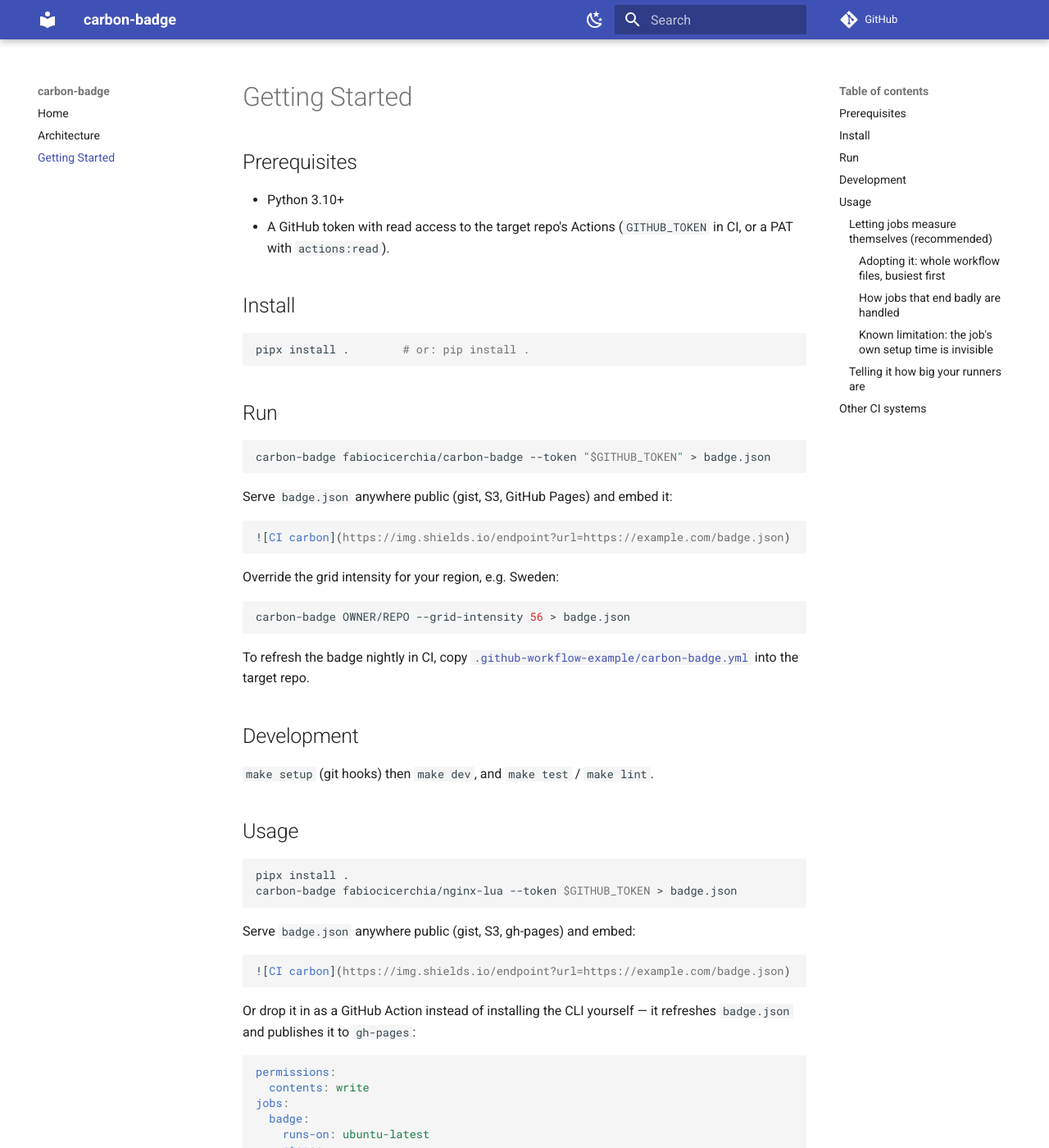
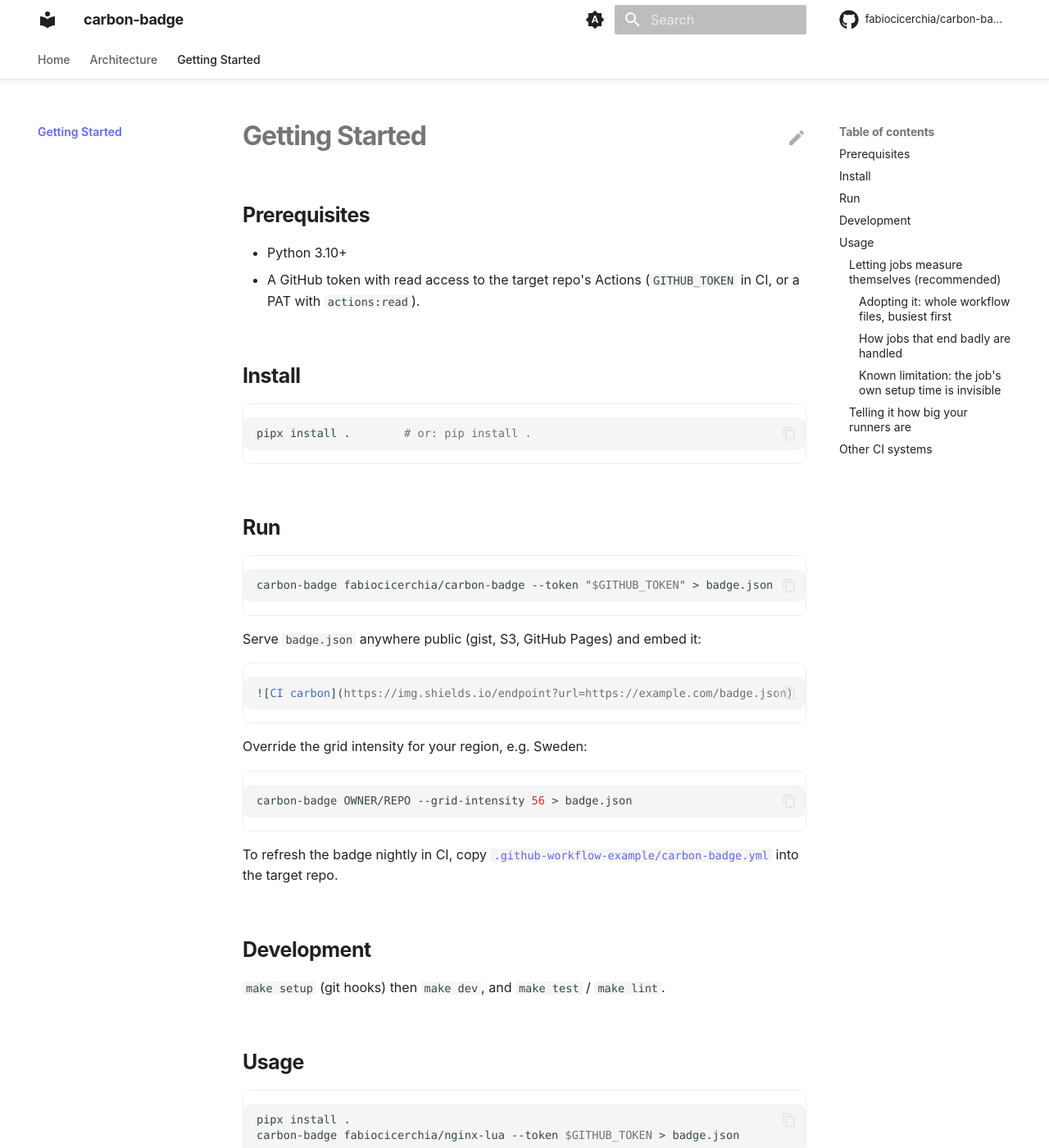
Before and after one commit to fabiocicerchia/carbon-badge, an MkDocs documentation site: the page built from docs/getting-started.md, in a window 1280 px wide and 1400 px high. Shown: the whole window at 82% size. Built offline with MkDocs 1.6.1 and Material for MkDocs 9.7.7, drawn with Linux system fonts in a browser that asks for light colours; comment, search, counter and statistics services are not loaded; some of the changed text lies outside the part shown.

Commit message:
feat(docs): build the docs site in Actions and drop Read the Docs
This repo's mkdocs.yml has never been rendered: Pages serves main/docs as
a folder, so the site is docs/index.html plus raw markdown, and the doc
pages come back as text/markdown rather than a rendered site.

docs.yml builds it with `mkdocs build --strict` on the pinned toolchain and
deploys the artifact to Pages. The splash is copied to the artifact root,
where the repo homepage and README badges already point, and the rendered
site publishes under /docs/ — so no existing URL breaks.

mkdocs.yml takes the shared Material template but keeps this repo's own nav.
docs/requirements.txt pins the toolchain, git-revision-date-localized
included: the config loads it and the strict build aborts without it.
check-yaml skips mkdocs.yml, whose Material tags safe_load cannot parse.

The strict build also found links the raw-markdown site was hiding:
../README.md was never a valid relative target (the README is not inside
docs/), and several links pointed at files outside the docs tree. Fixed
in: docs/assumptions.md, docs/getting-started.md.

Co-Authored-By: Claude Opus 5 (1M context) <noreply@anthropic.com>
Claude-Session: https://claude.ai/code/session_01F5By8zzZMak7tqZGraixSJ

````diff
--- a/.pre-commit-config.yaml
+++ b/.pre-commit-config.yaml
@@ -27,7 +27,7 @@ repos:
         # templates rather than YAML — the parser cannot read either as-is. The
         # exclude is path-relative so it catches chart/ and charts/<name>/ alike.
         args: [--allow-multiple-documents]
-        exclude: (^|/)templates/
+        exclude: (^|/)templates/|^mkdocs\.yml$
       - id: check-json
       - id: check-toml
       # Python only (types: [python]) — a no-op in a repo with no .py files, so
--- a/docs/getting-started.md
+++ b/docs/getting-started.md
@@ -31,7 +31,7 @@ carbon-badge OWNER/REPO --grid-intensity 56 > badge.json
 ```
 
 To refresh the badge nightly in CI, copy
-[`.github-workflow-example/carbon-badge.yml`](../.github-workflow-example/carbon-badge.yml)
+[`.github-workflow-example/carbon-badge.yml`](https://github.com/fabiocicerchia/carbon-badge/blob/main/.github-workflow-example/carbon-badge.yml)
 into the target repo.
 
 ## Development
@@ -67,9 +67,9 @@ jobs:
           token: ${{ secrets.GITHUB_TOKEN }}
 ```
 
-See all inputs/outputs in [`action.yml`](../action.yml); full example workflow
+See all inputs/outputs in [`action.yml`](https://github.com/fabiocicerchia/carbon-badge/blob/main/action.yml); full example workflow
 (with the cron schedule) at
-[`.github-workflow-example/carbon-badge.yml`](../.github-workflow-example/carbon-badge.yml).
+[`.github-workflow-example/carbon-badge.yml`](https://github.com/fabiocicerchia/carbon-badge/blob/main/.github-workflow-example/carbon-badge.yml).
 
 ### Letting jobs measure themselves (recommended)
 
@@ -265,7 +265,7 @@ artifact is not a public URL.
 Drop-in files for GitLab CI, CircleCI, Travis, Azure DevOps, AWS CodePipeline,
 Devtron, Northflank, Spacelift, Jenkins, Bitbucket Pipelines, Google Cloud
 Build, Tekton, Argo Workflows, Harness, Buildkite and Drone/Woodpecker are in
-[`examples/ci-platforms/`](../examples/ci-platforms/README.md), along with a
+[`examples/ci-platforms/`](https://github.com/fabiocicerchia/carbon-badge/blob/main/examples/ci-platforms/README.md), along with a
 table of where each platform keeps its cron.
 
 GitLab is the one platform there that can measure itself:
--- /dev/null
+++ b/docs/stylesheets/extra.css
@@ -0,0 +1,227 @@
+/*
+ * PROJECT_NAME — premium documentation theme for MkDocs Material.
+ * System typography, gradient accents, soft depth, icon-driven feature cards.
+ * Nothing here loads over the network: no CDN, no web font, no analytics.
+ *
+ * ── The one thing you change ──────────────────────────────────────────────
+ * The accent below. Pick the colour of the cluster the project belongs to so
+ * the docs, the landing page (docs/index.html) and the GitHub description read
+ * as one family — don't pick from taste. Set --accent and --accent-2 to match
+ * the pair you used in docs/index.html:
+ *
+ *   platform / Kubernetes    #38bdf8  #3b82f6   (blue)
+ *   security / supply chain  #fb923c  #ef4444   (orange-red)
+ *   CLI utilities            #22d3ee  #6366f1   (cyan-indigo)   ← default
+ *   GreenOps                 #34d399  #059669   (green)
+ */
+
+:root {
+  /* Keep --accent / --accent-2 identical to docs/index.html so the splash and
+     the docs site never drift. Roles below map them for legibility: indigo
+     carries chrome/links (contrast on white), cyan is the interactive accent;
+     the hero and buttons blend both. */
+  --accent: #22d3ee;
+  --accent-2: #6366f1;
+
+  --md-primary-fg-color: var(--accent-2);
+  --md-primary-fg-color--light: var(--accent-2);
+  --md-primary-fg-color--dark: var(--accent-2);
+  --md-accent-fg-color: var(--accent);
+
+  /* System stack — matches docs/index.html and needs no download. */
+  --md-text-font-family: -apple-system, BlinkMacSystemFont, "Segoe UI", Roboto,
+    Helvetica, Arial, sans-serif;
+  --md-code-font-family: ui-monospace, SFMono-Regular, "SF Mono", Menlo, Monaco,
+    Consolas, "Liberation Mono", monospace;
+}
+
+/* Keep the header/links legible on the custom primary in both schemes. */
+[data-md-color-primary="custom"] {
+  --md-primary-bg-color: #ffffff;
+  --md-typeset-a-color: var(--accent-2); /* indigo — readable on white */
+}
+[data-md-color-scheme="slate"] {
+  --md-typeset-a-color: var(--accent); /* cyan — readable on the dark ground */
+  --md-default-bg-color: #0b0f1a;
+  --md-default-bg-color--light: #0d1220;
+}
+[data-md-color-scheme="slate"] .md-header,
+[data-md-color-scheme="slate"] .md-tabs {
+  background-color: #0b0f1a;
+}
+
+/* === Header: translucent, blurred, hairline divider ====================== */
+
+.md-header {
+  background-color: var(--md-default-bg-color);
+  color: var(--md-default-fg-color);
+  box-shadow: none;
+  border-bottom: 1px solid var(--md-default-fg-color--lightest);
+  backdrop-filter: saturate(180%) blur(20px);
+  -webkit-backdrop-filter: saturate(180%) blur(20px);
+}
+.md-header[data-md-state="shadow"],
+.md-header--shadow {
+  box-shadow: 0 2px 12px rgba(0, 0, 0, 0.06);
+}
+.md-header__title {
+  font-weight: 700;
+  letter-spacing: -0.02em;
+}
+.md-tabs {
+  background-color: var(--md-default-bg-color);
+  color: var(--md-default-fg-color);
+  border-bottom: 1px solid var(--md-default-fg-color--lightest);
+}
+.md-tabs__link {
+  opacity: 0.72;
+  font-weight: 500;
+}
+.md-tabs__link:hover,
+.md-tabs__link--active {
+  opacity: 1;
+}
+
+/* === Typography ========================================================== */
+
+.md-typeset {
+  font-feature-settings: "kern", "liga";
+}
+.md-typeset h1 {
+  font-weight: 700;
+  letter-spacing: -0.03em;
+  line-height: 1.15;
+}
+.md-typeset h2 {
+  font-weight: 650;
+  letter-spacing: -0.02em;
+  margin-top: 2.4em;
+}
+.md-typeset h3 {
+  font-weight: 600;
+  letter-spacing: -0.01em;
+}
+
+/* Rounded, bordered code blocks — softer than the default flush edges. */
+.md-typeset pre > code,
+.md-typeset .highlight > pre {
+  border-radius: 10px;
+}
+.md-typeset .highlight {
+  border-radius: 10px;
+  border: 1px solid var(--md-default-fg-color--lightest);
+}
+
+/* Tables read as cards and scroll on narrow screens instead of clipping. */
+.md-typeset table:not([class]) {
+  border-radius: 10px;
+  border: 1px solid var(--md-default-fg-color--lightest);
+  overflow: hidden;
+  font-size: 0.78rem;
+}
+.md-typeset table:not([class]) th {
+  font-weight: 600;
+  text-transform: uppercase;
+  letter-spacing: 0.04em;
+  font-size: 0.68rem;
+}
+
+/* === Buttons ============================================================= */
+
+.md-typeset .md-button {
+  border-radius: 980px;
+  font-weight: 600;
+  padding: 0.5em 1.4em;
+  transition: transform 0.25s cubic-bezier(0.25, 0.1, 0.25, 1),
+    box-shadow 0.25s ease;
+}
+.md-typeset .md-button--primary {
+  background: linear-gradient(135deg, var(--accent), var(--accent-2));
+  border: none;
+  color: #fff;
+}
+.md-typeset .md-button:hover {
+  transform: translateY(-1px) scale(1.02);
+  box-shadow: 0 6px 24px rgba(99, 102, 241, 0.3);
+}
+
+/* === Home hero =========================================================== */
+/* Rendered from a <div class="hero"> block in docs/README.md. */
+
+.md-typeset .hero {
+  text-align: center;
+  padding: 3.5rem 1rem 1rem;
+}
+.md-typeset .hero h1 {
+  font-size: 3rem;
+  margin: 0 0 0.4rem;
+  background: linear-gradient(135deg, var(--accent), var(--accent-2));
+  -webkit-background-clip: text;
+  background-clip: text;
+  -webkit-text-fill-color: transparent;
+  color: transparent;
+}
+.md-typeset .hero .hero-tagline {
+  font-size: 1.3rem;
+  font-weight: 500;
+  color: var(--md-default-fg-color--light);
+  max-width: 42rem;
+  margin: 0 auto 1.6rem;
+  line-height: 1.4;
+}
+.md-typeset .hero .md-button + .md-button {
+  margin-left: 0.5rem;
+}
+
+/* === Feature cards ======================================================= */
+/* Material's `<div class="grid cards">` list syntax, given depth + hover. */
+
+.md-typeset .grid.cards > ul > li,
+.md-typeset .grid > .card {
+  border-radius: 16px;
+  border: 1px solid var(--md-default-fg-color--lightest);
+  padding: 1.4rem;
+  transition: transform 0.3s cubic-bezier(0.25, 0.1, 0.25, 1),
+    box-shadow 0.3s ease, border-color 0.3s ease;
+}
+.md-typeset .grid.cards > ul > li:hover,
+.md-typeset .grid > .card:hover {
+  transform: translateY(-3px);
+  border-color: color-mix(in srgb, var(--accent) 40%, transparent);
+  box-shadow: 0 10px 34px rgba(0, 0, 0, 0.08);
+}
+[data-md-color-scheme="slate"] .md-typeset .grid.cards > ul > li:hover {
+  box-shadow: 0 10px 34px rgba(0, 0, 0, 0.5);
+}
+.md-typeset .grid.cards > ul > li > hr {
+  margin: 0.8rem 0;
+}
+.md-typeset .grid.cards .twemoji,
+.md-typeset .grid.cards svg {
+  color: var(--accent);
+}
+
+/* === Sidebar / nav ======================================================= */
+
+.md-nav__title {
+  font-weight: 700;
+  letter-spacing: -0.01em;
+}
+.md-nav__link--active {
+  font-weight: 600;
+}
+
+/* === Footer ============================================================== */
+
+.md-footer-meta {
+  background-color: var(--md-default-bg-color);
+  border-top: 1px solid var(--md-default-fg-color--lightest);
+}
+.md-footer-meta .md-footer-copyright,
+.md-footer-meta .md-footer__link {
+  color: var(--md-default-fg-color--light);
+}
+
+html {
+  scroll-behavior: smooth;
+}
--- a/mkdocs.yml
+++ b/mkdocs.yml
@@ -1,21 +1,130 @@
+# carbon-badge docs — MkDocs Material, styled to feel like a product site
+# (premium hero, feature cards, nav tabs, dark/light, local search, edit links)
+# while staying on the portfolio's standard tooling. See docs/stylesheets/extra.css
+# for the look; the accent palette lives there and is the only thing you swap.
 site_name: carbon-badge
 site_description: One-line description.
+site_url: https://fabiocicerchia.github.io/carbon-badge/docs/
 repo_url: https://github.com/fabiocicerchia/carbon-badge
+repo_name: fabiocicerchia/carbon-badge
+edit_uri: edit/main/docs/
+copyright: Copyright &copy; 2026 Fabio Cicerchia
 docs_dir: docs
+
+# docs/index.html is the standalone GitHub Pages splash, not a docs page. Keep
+# it out of the MkDocs render so the site home (README.md) maps to index.html
+# without a collision. GitHub Pages still serves the raw file; RTD serves this.
+exclude_docs: |
+  index.html
+  requirements.txt
 
 theme:
   name: material
+  # No web fonts: these docs avoid external requests (privacy, offline docs,
+  # reproducible RTD builds). A system font stack is set in extra.css instead.
+  font: false
+  language: en
   palette:
-    - scheme: default
-      toggle: { icon: material/weather-night, name: Dark mode }
-    - scheme: slate
-      toggle: { icon: material/weather-sunny, name: Light mode }
+    # Follows the OS by default, with a manual toggle. `primary`/`accent: custom`
+    # hand the colours to extra.css so both schemes share one palette.
+    - media: "(prefers-color-scheme)"
+      primary: custom
+      accent: custom
+      toggle:
+        icon: material/brightness-auto
+        name: Switch to light mode
+    - media: "(prefers-color-scheme: light)"
+      scheme: default
+      primary: custom
+      accent: custom
+      toggle:
+        icon: material/weather-night
+        name: Switch to dark mode
+    - media: "(prefers-color-scheme: dark)"
+      scheme: slate
+      primary: custom
+      accent: custom
+      toggle:
+        icon: material/weather-sunny
+        name: Switch to system preference
+  features:
+    - navigation.tabs
+    - navigation.tabs.sticky
+    - navigation.sections
+    - navigation.top
+    - navigation.tracking
+    - navigation.indexes
+    - toc.follow
+    - search.suggest
+    - search.highlight
+    - search.share
+    - content.code.copy
+    - content.code.annotate
+    - content.action.edit
+    - content.tooltips
+  icon:
+    repo: fontawesome/brands/github
+    edit: material/pencil
 
+extra_css:
+  - stylesheets/extra.css
+
+extra:
+  # `generator: false` drops the "Made with Material for MkDocs" line; keep it
+  # if you'd rather credit the theme.
+  generator: false
+  social:
+    - icon: fontawesome/brands/github
+      link: https://github.com/fabiocicerchia/carbon-badge
+
+# Only the search plugin ships with MkDocs itself, so RTD needs nothing beyond
+# docs/requirements.txt. Anything else (social cards, minify, git-revision-date)
+# is a pip add — wire it into requirements.txt too or the RTD build breaks.
+plugins:
+  - search
+  - git-revision-date-localized:
+      enable_creation_date: true
+      # RTD's clone can be shallow; fall back to the build date instead of
+      # failing when a file's history isn't present.
+      fallback_to_build_date: true
+      type: date
+  # Note: Material's `social` plugin is deliberately NOT enabled — it downloads
+  # a font from fonts.google.com at build time, which breaks this repo's
+  # no-external-requests / reproducible-build stance (and every RTD build that
+  # inherits this template). Add Open Graph images by hand if you want them.
+
+markdown_extensions:
+  - abbr
+  - admonition
+  - attr_list
+  - def_list
+  - footnotes
+  - md_in_html
+  - tables
+  - toc:
+      permalink: true
+  - pymdownx.details
+  - pymdownx.superfences
+  - pymdownx.highlight:
+      anchor_linenums: true
+      line_spans: __span
+      pygments_lang_class: true
+  - pymdownx.inlinehilite
+  - pymdownx.snippets:
+      # `.` is the repo root (where mkdocs runs), so docs/changelog.md can embed
+      # the root CHANGELOG.md with `--8<-- "CHANGELOG.md"`.
+      base_path: ["."]
+      check_paths: true
+  - pymdownx.tabbed:
+      alternate_style: true
+  - pymdownx.tasklist:
+      custom_checkbox: true
+  - pymdownx.emoji:
+      emoji_index: !!python/name:material.extensions.emoji.twemoji
+      emoji_generator: !!python/name:material.extensions.emoji.to_svg
+
+# Top-level entries become tabs (theme feature navigation.tabs).
 nav:
   - Home: README.md
   - Architecture: architecture.md
   - Getting Started: getting-started.md
-
-markdown_extensions:
-  - admonition
-  - pymdownx.superfences
````
Also changed, not shown: docs/assumptions.md (+1 -1 lines), docs/requirements.txt (added, +10 -0 lines), 1 other file.
